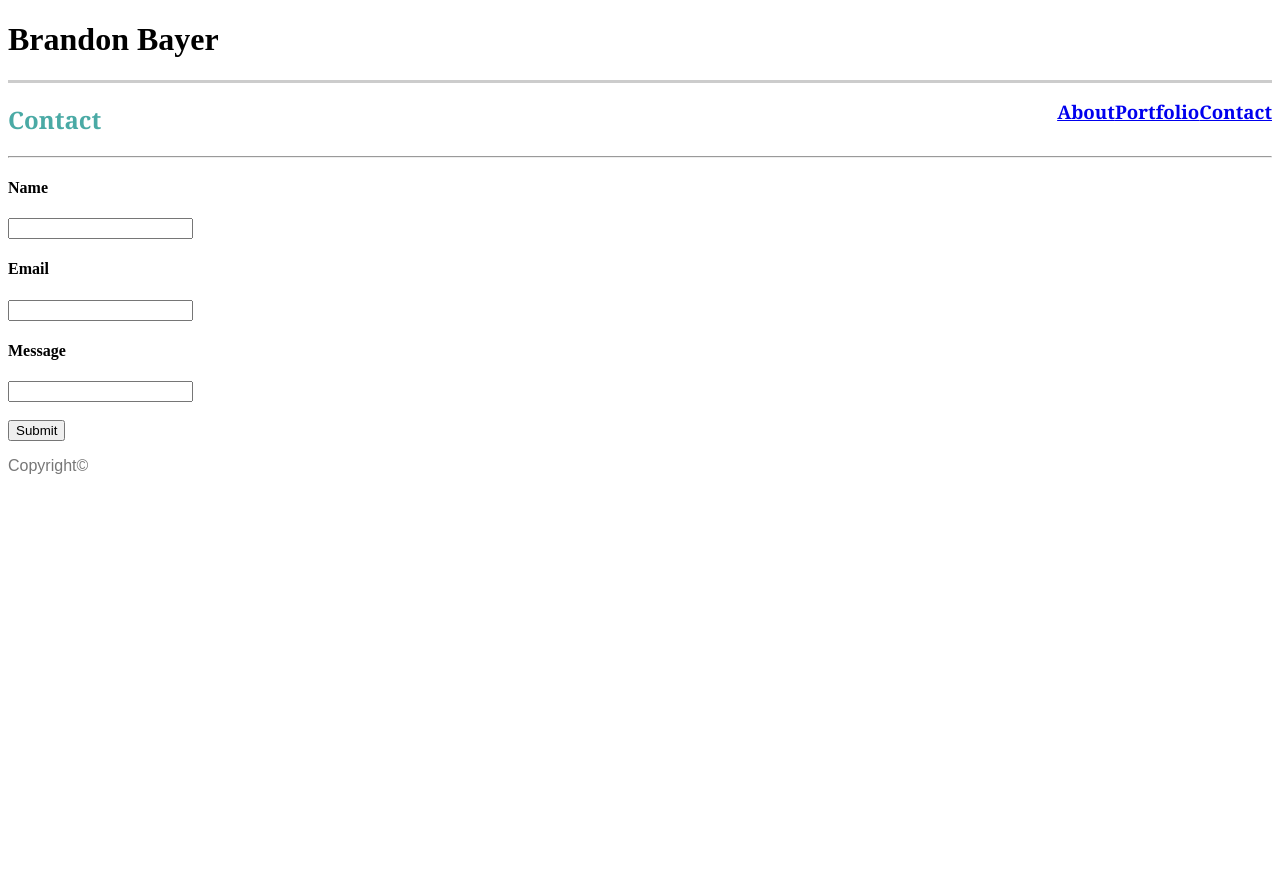
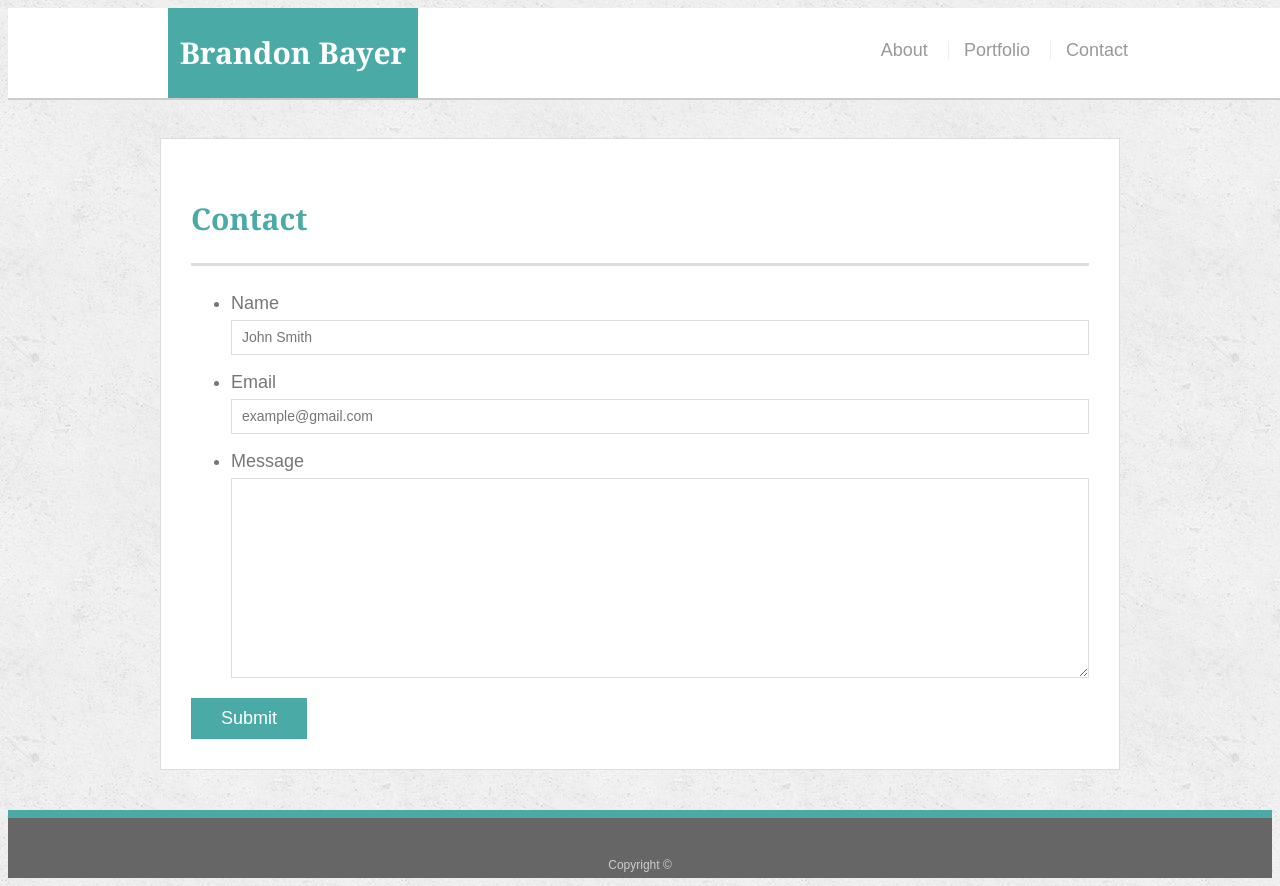
Before and after one commit to brandonabayer/portfolio, a plain HTML site: page contact.html in a window 1280 px wide. Before the commit the page ends 800 px from the top, so only its background shows below. Drawn offline with Linux system fonts and the light colour scheme.

Commit message:
my portfolio with css assets, footer, logo and floats

```diff
--- a/assets/css/style.css
+++ b/assets/css/style.css
@@ -1,43 +1,217 @@
-header {
-    margin: 0;
-    border-bottom-style: solid;
-    border-color: #cccccc;
+body {
+  font-family: Arial, "Helvetica Neue", Helvetica, sans-serif;
+  font-size: 18px;
+  line-height: 34px;
+  color: #777777;
+  background: url("../images/concrete_seamless.png");
 }
-.name  {
-    border-style: hidden;
-    border: 3px, 3px, 3px, 3px;
-    padding: 20px, 0;
-    background-color: #4aaaa5;
-    margin: 0%;
-    margin-bottom: 20px;
-    color: white;
-    font-family: 'Georgia', Times, 'Times New Roman', serif;
 
+* {
+  box-sizing: border-box;
 }
-h3  {font-family: Georgia, 'Times New Roman', Times, serif;
-    float: right;
-    z-index: ;
+
+/* general */
+
+.container {
+  width: 100%;
+  max-width: 960px;
+  margin: 0 auto;
+  clear: both;
 }
-h2  {font-family: Georgia, 'Times New Roman', Times, serif;
-    color: #4aaaa5;
+
+h1,
+h2,
+h3,
+p {
+  margin-bottom: 20px;
 }
-p   {color: #777777;
-    font-family: 'Arial', 'Helvetica Neue', Arial, Helvetica, sans-serif;
 
+p:last-child {
+  margin-bottom: 0;
 }
-div.main {
-    width: 960px;
+
+h1,
+h2,
+h3 {
+  font-family: Georgia, Times, "Times New Roman", serif;
+  font-weight: 700;
+  color: #4aaaa5;
 }
-.footer {
-  flex-shrink: 0;
-  padding: 20px;
+
+h1 {
+  padding-bottom: 20px;
+  font-size: 30px;
+  line-height: 49px;
+  border-bottom: 3px solid #dddddd;
 }
+
+h2,
+h3 {
+  font-size: 22px;
+}
+
+/* header */
+
+#masthead {
+  position: fixed;
+  z-index: 99;
+  width: 100%;
+  margin: 0 0 30px;
+  overflow: auto;
+  color: #ffffff;
+  background: #ffffff;
+  border-bottom: 2px solid #cccccc;
+}
+
+#logo {
+  float: left;
+  width: 250px;
+  height: 90px;
+  font-family: Georgia, Times, "Times New Roman", serif;
+  font-size: 30px;
+  font-weight: 700;
+  line-height: 90px;
+  color: #ffffff;
+  text-align: center;
+  text-decoration: none;
+  background: #4aaaa5;
+}
+
+nav {
+  float: right;
+  margin-top: 25px;
+}
+
+nav a {
+  display: inline-block;
+  padding-left: 15px;
+  margin-left: 15px;
+  line-height: 18px;
+  color: #999;
+  text-decoration: none;
+  border-left: 1px solid #efefef;
+}
+
+nav a:first-child {
+  border-left: 0 none;
+}
+
+/* footer */
+
 footer {
-    border-top: solid;
-    border-top-color: #4aaaa5;
-    background-color: gray;
-    color: white;
-    align-self: center;
-    padding-top: 30px;
-    font-size: 14px;
+  padding: 30px 0;
+  clear: both;
+  font-size: 12px;
+  color: #ffffff;
+  color: #cccccc;
+  text-align: center;
+  background: #666666;
+  border-top: 8px solid #4aaaa5;
+  height: 50px;
 }
+
+h3, h2 {
+  padding-bottom: 20px;
+  margin-bottom: 15px;
+  line-height: 22px;
+  border-bottom: 2px solid #eeeeee;
+}
+
+/* main */
+
+#main-container {
+  padding-top: 130px;
+  min-height: calc(100vh - 70px);
+}
+
+.main-section {
+  float: left;
+  width: 100%;
+  max-width: 960px;
+  padding: 30px;
+  margin: 0 0 40px;
+  background: #ffffff;
+  border: 1px solid #dddddd;
+}
+
+/* portfolio page */
+
+.work {
+  position: relative;
+  float: left;
+  width: 274px;
+  margin: 20px 0 25px;
+  overflow: auto;
+}
+
+.work:nth-child(even) {
+  margin-right: 40px;
+}
+
+.work img {
+  width: 100%;
+  border: 0 none;
+  opacity: 0.8;
+}
+
+.work h3 {
+  position: absolute;
+  bottom: 20px;
+  width: 100%;
+  padding: 15px;
+  margin-bottom: 0;
+  font-weight: 300;
+  line-height: 30px;
+  color: #ffffff;
+  text-align: center;
+  background: #4aaaa5;
+  border-bottom: 0;
+}
+
+.auth-image {
+  float: left;
+  width: 200px;
+  height: auto;
+  margin-top: 10px;
+  margin-right: 25px;
+}
+
+/* contact page */
+
+#contact-form ul {
+  margin-bottom: 20px;
+}
+
+#contact-form li {
+  margin-bottom: 10px;
+}
+
+label,
+input[type=text],
+input[type=email],
+textarea {
+  display: block;
+  width: 100%;
+}
+
+input[type=text],
+input[type=email],
+textarea {
+  height: 35px;
+  padding: 0 10px;
+  font-size: 14px;
+  border: 1px solid #dddddd;
+}
+
+textarea {
+  height: 200px;
+}
+
+input[type=submit] {
+  padding: 10px 30px;
+  font-size: 18px;
+  color: #ffffff;
+  cursor: pointer;
+  background: #4aaaa5;
+  border: 0 none;
+}
--- a/contact.html
+++ b/contact.html
@@ -1,38 +1,56 @@
-<!DOCTYPE html>
-<html>
+<!doctype html>
+<html lang="en-us">
+
 <head>
-    <meta charset='utf-8'>
-    <meta http-equiv='X-UA-Compatible' content='IE=edge'>
-    <title>Contact</title>
-    <meta name='viewport' content='width=device-width, initial-scale=1'>
-    <link rel='stylesheet' type='text/css' media='screen' href='assets/css/style.css'>
-    <script src='main.js'></script>
+    <meta charset="UTF-8">
+    <title>Contact | Brandon Bayer</title>
+    <link rel="stylesheet" type="text/css" href="assets/css/style.css">
 </head>
+
 <body>
-<!-- My Name -->
-<header>
-    <h1>Brandon Bayer</h1>
-    <h3><a href="contact.html">Contact</a></h3>
-    <h3><a href="portfolio.html">Portfolio</a></h3>
-    <h3><a href="index.html">About</a></h3>
-</header>
 
-<div.main>
-    <!-- Contact -->
-    <h2>Contact</h2>
-    <hr>
-    <form>
-        <h4>Name</h4>
-        <input type="text" name="name"><br>
-        <h4>Email</h4>
-        <input type="text" name="email"><br>
-        <h4>Message</h4>
-        <input type="text" name="message"><br><br>
-        <input type="submit" value="Submit">
-    </form>
+    <header id="masthead">
+        <div class="container">
+            <a href="index.html" id="logo">Brandon Bayer</a>
+            <nav>
+                <a href="index.html">About</a>
+                <a href="portfolio.html">Portfolio</a>
+                <a href="contact.html">Contact</a>
+            </nav>
+        </div>
+    </header>
+
+    <div id="main-container" class="container">
+        <section class="main-section">
+            <h1>Contact</h1>
+
+            <form id="contact-form">
+                <ul>
+                    <li>
+                        <label for="name">Name</label>
+                        <input type="text" id="name" name="name" placeholder="John Smith" required="required">
+                    </li>
+                    <li>
+                        <label for="email">Email</label>
+                        <input type="email" id="email" name="email" placeholder="example@gmail.com" required="required">
+                    </li>
+                    <li>
+                        <label for="message">Message</label>
+                        <textarea id="message" name="message" required="required"></textarea>
+                    </li>
+                </ul>
+                <input type="submit">
+            </form>
+
+        </section>
+
+    </div>
+
+    <footer>
+        <div class="container">
+            Copyright &copy;
+        </div>
+    </footer>
 </body>
-</div.main>
-<div.footer>
-    <p>Copyright©</p>
-</div.footer>
+
 </html>
```
Also changed, not shown: index.html (+41 -33 lines), portfolio.html (+58 -24 lines), assets/images/IMG_2063.jpeg (deleted), assets/images/IMG_2192.jpeg (deleted), assets/images/IMG_2828.jpeg (deleted), assets/images/IMG_3504.jpeg (deleted), assets/images/IMG_8425.png (deleted), assets/images/concrete_seamless.png (added), assets/images/technics-q-c-640-480-1.jpg (added), assets/images/technics-q-c-640-480-2.jpg (added), assets/images/technics-q-c-640-480-5.jpg (added), assets/images/technics-q-c-640-480-7.jpg (added), assets/images/technics-q-c-640-480-9.jpg (added), 3 other files.
